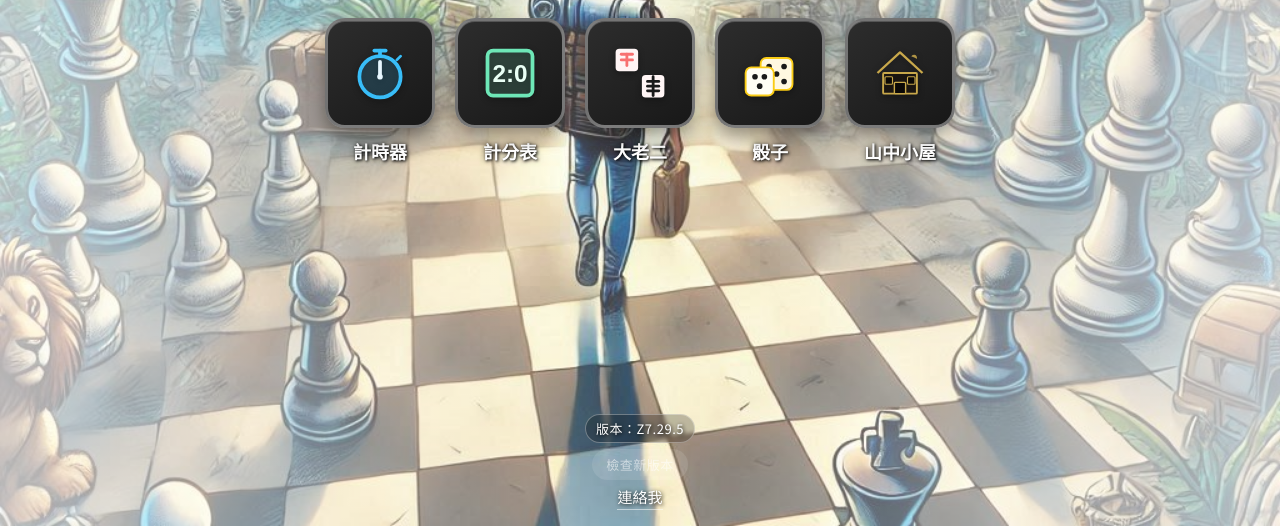
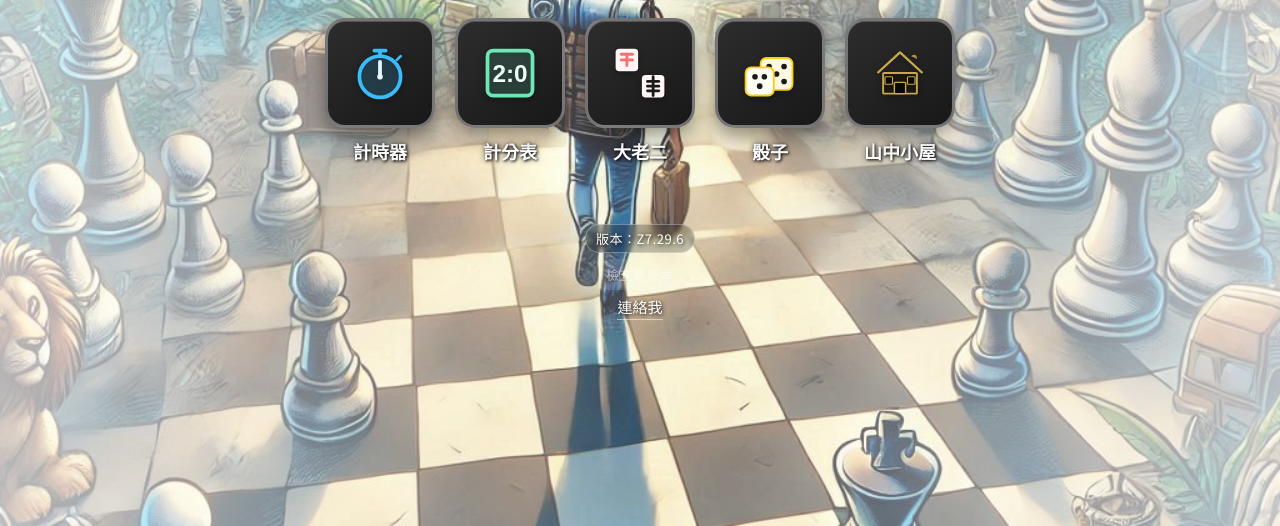
Before and after one commit to n9Huang/boardgame, a plain HTML site: page index.html in a window 1280 px wide. Shown: the part 274-800 px from the top of the page. Drawn offline with Linux system fonts and the light colour scheme.

Commit message:
Move homepage footer in-flow and use a fixed background layer
Replaces the fixed-position footer with a normal in-flow block below
the tools row, removing the large bottom padding hack that was needed
to keep it from covering the last button. Also moves the background
image/overlay onto a dedicated fixed .bg-layer element so scrolling
content never drags the background with it. Bumps the version to
Z7.29.6.

Co-Authored-By: Claude Sonnet 5 <noreply@anthropic.com>

```diff
--- a/index.html
+++ b/index.html
@@ -55,17 +55,25 @@
       flex-direction: column;
       align-items: center;
       justify-content: flex-start;
+      font-family: 'Noto Sans TC', sans-serif;
+      position: relative;
+    }
+
+    /* ── 固定背景層：內容可上下捲動，背景不會跟著移動 ── */
+    .bg-layer {
+      position: fixed;
+      inset: 0;
+      z-index: -2;
       background-color: #c9b89a;
       background-size: cover;
       background-position: center;
       background-repeat: no-repeat;
-      font-family: 'Noto Sans TC', sans-serif;
-      position: relative;
+      pointer-events: none;
     }
 
     /* 半透明遮罩讓按鈕更清晰 */
     /* 透明漸層遮罩：左到右 白50% → 白25% → 白50% */
-    body::before {
+    .bg-layer::before {
       content: '';
       position: absolute;
       inset: 0;
@@ -73,7 +81,6 @@
         rgba(255,255,255,0.70) 0%,
         rgba(255,255,255,0.20) 50%,
         rgba(255,255,255,0.70) 100%);
-      pointer-events: none;
     }
 
     .container {
@@ -88,7 +95,7 @@
       padding-top: calc(20px + env(safe-area-inset-top));
       padding-left: calc(20px + env(safe-area-inset-left));
       padding-right: calc(20px + env(safe-area-inset-right));
-      padding-bottom: calc(130px + env(safe-area-inset-bottom));
+      padding-bottom: calc(20px + env(safe-area-inset-bottom));
     }
 
     @media (max-width: 600px) {
@@ -204,16 +211,12 @@
 
     /* ── 底部連絡我 ── */
     .footer {
-      position: fixed;
-      bottom: calc(16px + env(safe-area-inset-bottom));
-      left: 50%;
-      transform: translateX(-50%);
-      z-index: 10;
       display: flex;
       flex-direction: column;
       align-items: center;
       gap: 6px;
       min-width: 220px;
+      margin-top: 20px;
     }
 
     .version-line {
@@ -273,6 +276,9 @@
   </style>
 </head>
 <body>
+
+  <!-- 固定背景層 -->
+  <div class="bg-layer" id="bg-layer"></div>
 
   <!-- 讀取動畫 -->
   <div id="loading-screen">
@@ -375,7 +381,6 @@
       </a>
 
     </div>
-  </div>
 
     <!-- 底部 -->
     <footer class="footer">
@@ -384,14 +389,16 @@
       <a href="mailto:contact@example.com">連絡我</a>
     </footer>
 
+  </div>
+
   <script>
-    const APP_VERSION = 'Z7.29.5';
+    const APP_VERSION = 'Z7.29.6';
     const SERVICE_WORKER_FILE = 'sw.js';
 
     // ── 隨機背景圖 ──
     const bgs = ['bg1.jpg', 'bg2.jpg', 'bg3.jpg', 'bg4.jpg'];
     const chosen = bgs[Math.floor(Math.random() * bgs.length)];
-    document.body.style.backgroundImage = `url('${chosen}')`;
+    document.getElementById('bg-layer').style.backgroundImage = `url('${chosen}')`;
 
     const versionLine = document.getElementById('version-line');
     const updateButton = document.getElementById('update-button');
--- a/sw.js
+++ b/sw.js
@@ -1,4 +1,4 @@
-const VERSION = 'Z7.29.5';
+const VERSION = 'Z7.29.6';
 
 self.addEventListener('install', (event) => {
   self.skipWaiting();
```
Also changed, not shown: 1 other file. Lines whose indentation alone changed are shown as unchanged.
